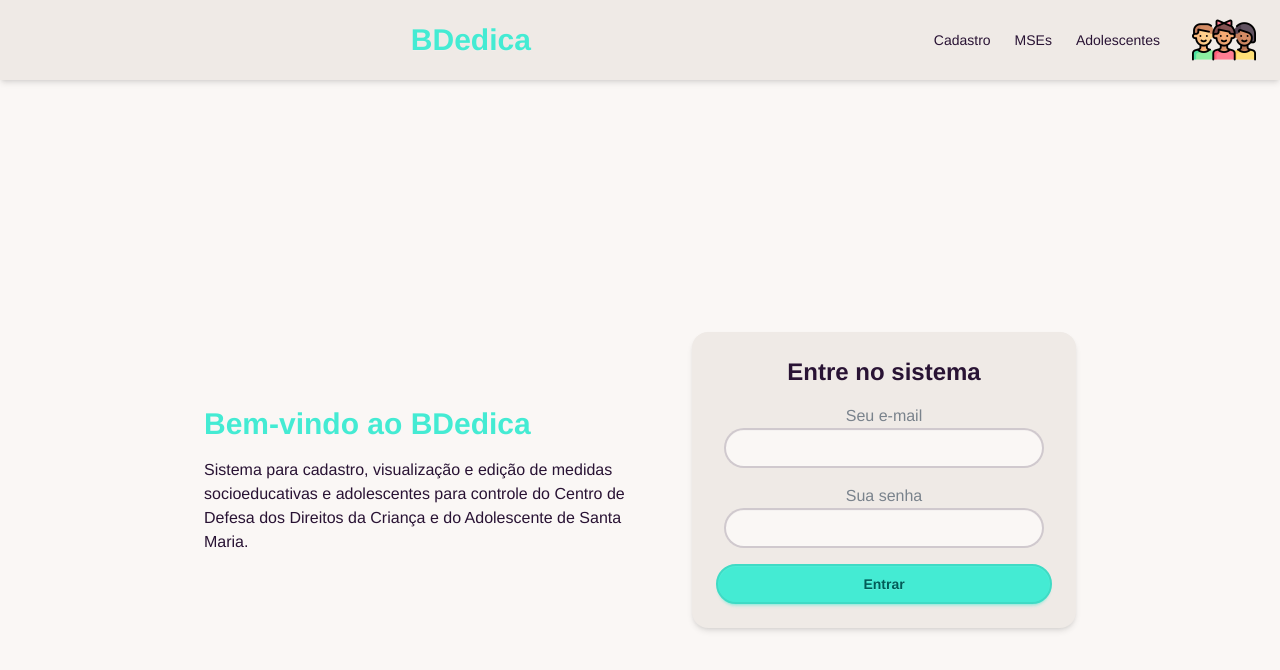
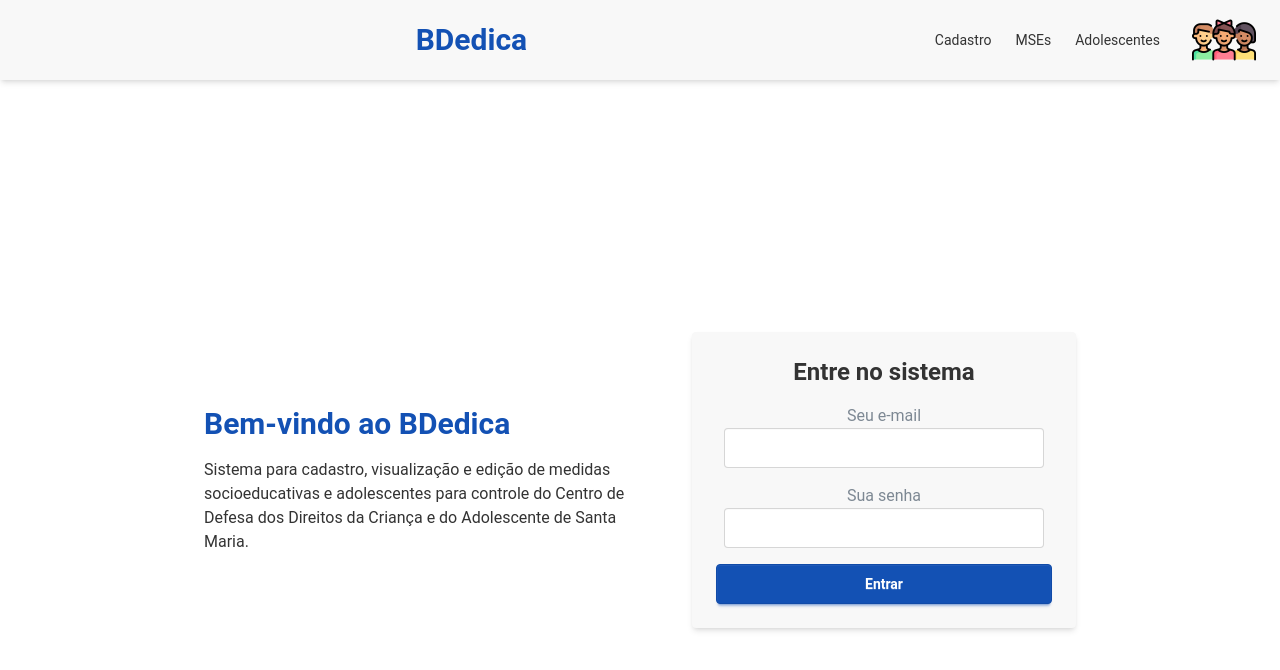
Before and after one commit to fennerspohr/t2-comp-soc, a Vue app in the folder frontend/: page / in a window 1280 px wide. Shown: the top 670 px of the page. Built offline with nearby package versions, Linux system fonts and the light colour scheme.

Commit message:
novo tema

```diff
--- a/frontend/index.html
+++ b/frontend/index.html
@@ -1,5 +1,5 @@
 <!doctype html>
-<html lang="en" data-theme="cupcake">
+<html lang="en" data-theme="gov">
   <head>
     <meta charset="UTF-8" />
     <link rel="icon" type="image/png" href="/logo.png" />
--- a/frontend/src/App.vue
+++ b/frontend/src/App.vue
@@ -36,7 +36,7 @@
 
 <style>
 #app {
-  font-family: Avenir, Helvetica, Arial, sans-serif;
+  font-family: 'Roboto', Helvetica, Arial, sans-serif;
   -webkit-font-smoothing: antialiased;
   -moz-osx-font-smoothing: grayscale;
   text-align: center;
--- a/frontend/src/components/navbarteste.vue
+++ b/frontend/src/components/navbarteste.vue
@@ -7,9 +7,9 @@
     <nav class="flex-none">
       <ul class="menu menu-horizontal px-1 text-base-content">
 
-        <li><a href="#/about" class="hover:text-primary">Cadastro</a></li>
+        <li><a href="#/about" class="hover:text-primary hover-secondary-focus ">Cadastro</a></li>
         <li><a href="#/listamse" class="hover:text-primary">MSEs</a></li>
-        <li><a href="#/lista-adolescentes" class="hover:text-primary">Adolescentes</a></li>
+        <li><a href="#/lista-adolescentes" class="hover:text-primary:">Adolescentes</a></li>
       </ul>
     </nav>
 
--- a/frontend/src/style.css
+++ b/frontend/src/style.css
@@ -1,38 +1,37 @@
 @import "tailwindcss";
 @plugin "daisyui";
 
-
-@plugin "daisyui/theme" {
-  name: "cupcake";
+ @plugin "daisyui/theme" {
+  name: "gov";
   default: false;
   prefersdark: false;
   color-scheme: "light";
-  --color-base-100: oklch(97.788% 0.004 56.375);
-  --color-base-200: oklch(93.982% 0.007 61.449);
-  --color-base-300: oklch(91.586% 0.006 53.44);
-  --color-base-content: oklch(23.574% 0.066 313.189);
-  --color-primary: oklch(85% 0.138 181.071);
-  --color-primary-content: oklch(43% 0.078 188.216);
-  --color-secondary: oklch(89% 0.061 343.231);
-  --color-secondary-content: oklch(45% 0.187 3.815);
-  --color-accent: oklch(90% 0.076 70.697);
-  --color-accent-content: oklch(47% 0.157 37.304);
-  --color-neutral: oklch(27% 0.006 286.033);
-  --color-neutral-content: oklch(92% 0.004 286.32);
-  --color-info: oklch(68% 0.169 237.323);
-  --color-info-content: oklch(29% 0.066 243.157);
-  --color-success: oklch(69% 0.17 162.48);
-  --color-success-content: oklch(26% 0.051 172.552);
-  --color-warning: oklch(79% 0.184 86.047);
-  --color-warning-content: oklch(28% 0.066 53.813);
-  --color-error: oklch(64% 0.246 16.439);
-  --color-error-content: oklch(27% 0.105 12.094);
+  --color-base-100: #FFFFFF;
+  --color-base-200: #F8F8F8;
+  --color-base-300: #EDEDED;
+  --color-base-content: #333333;
+  --color-primary: #1351B4;
+  --color-primary-content: #FFFFFF;
+  --color-secondary: #FFD200;
+  --color-secondary-content: oklch(88.51% 0.032 282.339);
+  --color-accent: oklch(54% 0.245 262.881);
+  --color-accent-content: oklch(11.988% 0.038 335.171);
+  --color-neutral: #F8F8F8;
+  --color-neutral-content: oklch(83.923% 0.012 257.651);
+  --color-info: #00B5E2;
+  --color-info-content: oklch(17.625% 0.017 214.515);
+  --color-success: #00A859;
+  --color-success-content: oklch(16.098% 0.015 197.823);
+  --color-warning: #FFB612;
+  --color-warning-content: oklch(17.834% 0.009 71.47);
+  --color-error: #EE0000;
+  --color-error-content: oklch(14.618% 0.022 20.076);
   --radius-selector: 1rem;
-  --radius-field: 2rem;
-  --radius-box: 1rem;
+  --radius-field: 0.25rem;
+  --radius-box: 0.25rem;
   --size-selector: 0.25rem;
   --size-field: 0.25rem;
-  --border: 2px;
+  --border: 1px;
   --depth: 1;
   --noise: 0;
 }
```
